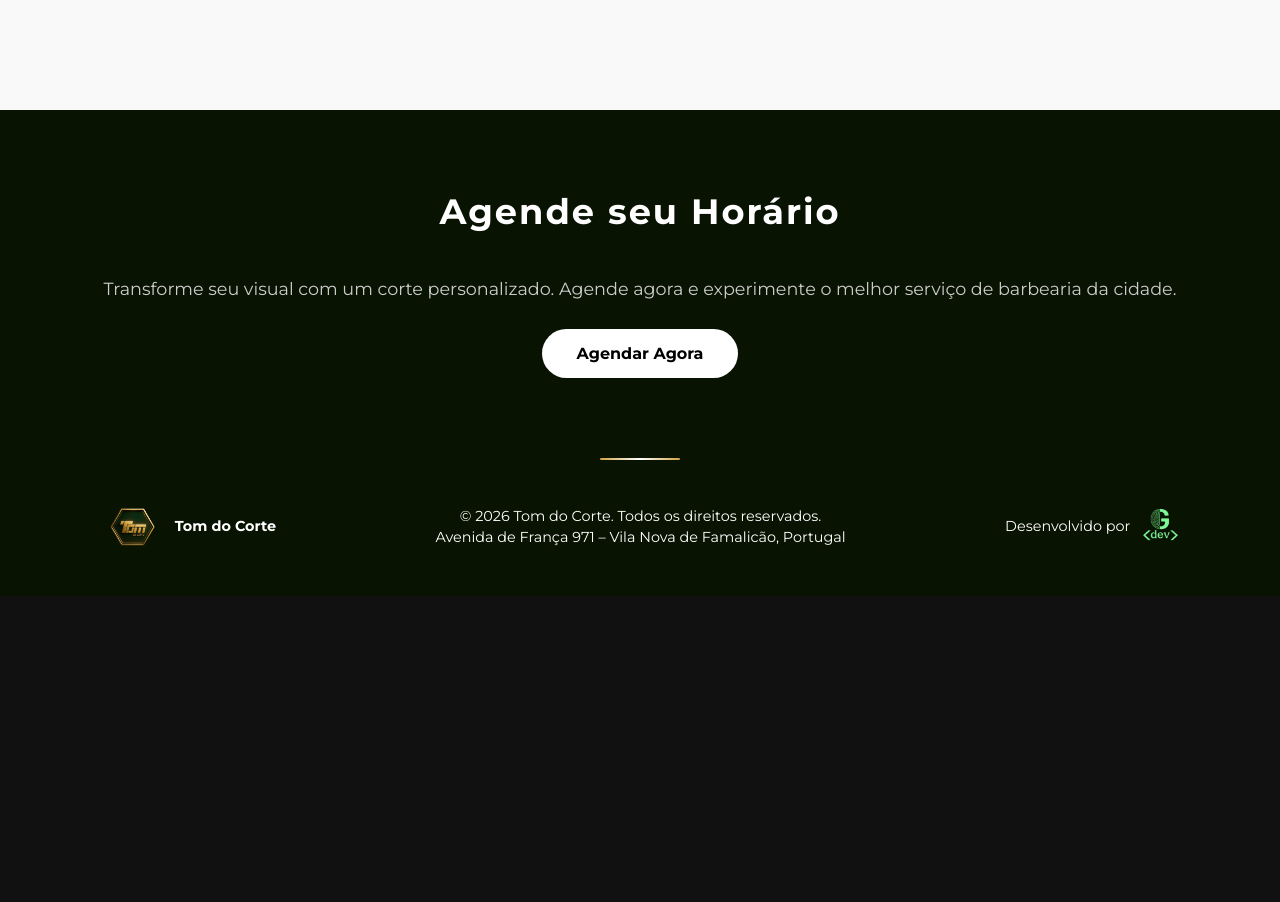
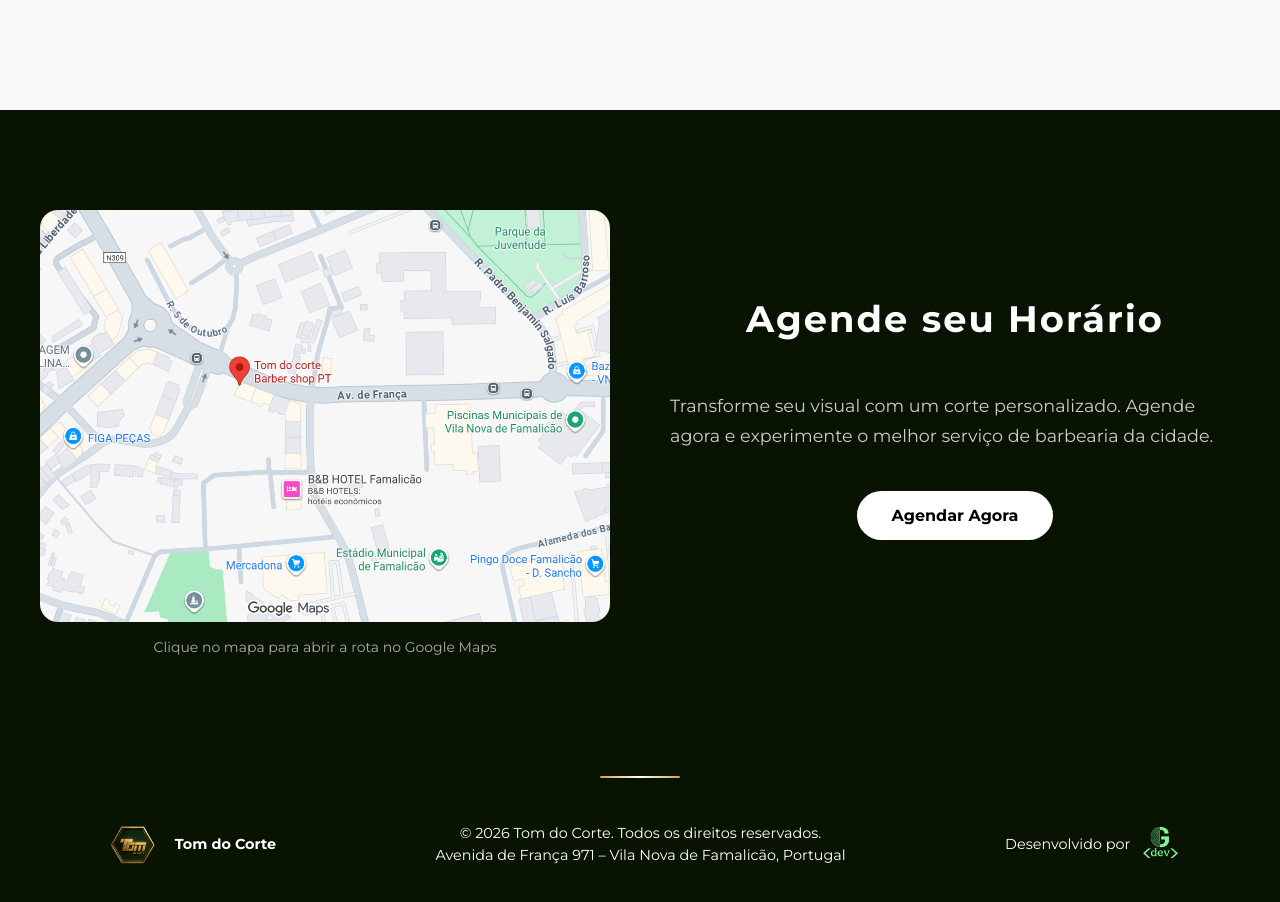
Before and after one commit to GGarbelini/tomDoCorte, a Next.js app: page / in a window 1280 px wide. Shown: the part 2754-3656 px from the top of the page. Before the commit the page ends 3350 px from the top, so only its background shows below. Built offline with nearby package versions, Linux system fonts and the light colour scheme.

Commit message:
feat: adiciona mapa do Google Maps na seção de contato

```diff
--- a/src/components/Contact/Contact.css
+++ b/src/components/Contact/Contact.css
@@ -1,44 +1,103 @@
 .contact {
-  padding: 80px 20px;
+  padding: 100px 20px;
   background-color: #091302;
-  text-align: center;
-  display: flex;
-  flex-direction: column;
-  justify-content: center;
+}
+
+.contact-wrapper {
+  max-width: 1200px;
+  margin: 0 auto;
+  display: grid;
+  grid-template-columns: 1fr 1fr;
+  gap: 60px;
   align-items: center;
 }
 
-.contact h2 {
-  font-size: 2.2rem;
-  margin-bottom: 15px;
-  letter-spacing: 2px;
+/* MAPA */
+.contact-map {
+  display: flex;
+  flex-direction: column;
+  gap: 12px;
 }
 
-.contact p {
-  color: #ccc;
-  margin: 30px;
-  font-size: 1.1rem;
-  text-align: justify;
+.map-image {
+  width: 100%;
+  height: auto;
+  border-radius: 18px;
+  transition: transform 0.4s ease, box-shadow 0.4s ease;
+}
 
+.map-image:hover {
+  transform: scale(1.02);
+  box-shadow: 0 25px 50px rgba(0, 0, 0, 0.6);
+}
+
+.map-hint {
+  font-size: 14px;
+  color: #aaa;
+  text-align: center;
+  margin-bottom: 20px;
 }
 
 
 
+/* INFO */
+
+.contact-info {
+    display: flex;
+    flex-direction: column;
+    justify-content: center;
+    align-items: center;
+}
+.contact-info h2 {
+  font-size: 2.3rem;
+  margin-bottom: 50px;
+  letter-spacing: 2px;
+}
+
+.contact-info p {
+  color: #ccc;
+  font-size: 1.1rem;
+  line-height: 1.7;
+  margin-bottom: 40px;
+}
+
+/* BOTÃO */
 .contact-button {
   display: inline-block;
   padding: 15px 35px;
   background-color: #fff;
-;
-
-
   color: #000;
   font-weight: bold;
   text-decoration: none;
   border-radius: 30px;
   transition: 0.3s ease;
+  margin-bottom: 50px;
 }
 
 .contact-button:hover {
   background-color: #D0A244;
   transform: scale(1.05);
 }
+
+/* MOBILE */
+@media (max-width: 900px) {
+  .contact-wrapper {
+    grid-template-columns: 1fr;
+    text-align: center;
+    display: flex;
+    flex-direction: column-reverse;
+
+  }
+
+  .contact-info {
+    order: 2;
+  }
+
+  .contact-map {
+    order: 1;
+  }
+
+  .contact-info p {
+    text-align: center;
+  }
+}
--- a/src/components/Contact/Contact.js
+++ /dev/null
@@ -1,18 +0,0 @@
-import "./Contact.css";
-
-export default function Contact() {
-  return (
-    <section id="contact" className="contact">
-      <h2>Agende seu Horário</h2>
-      <p>Transforme seu visual com um corte personalizado. Agende agora e experimente o melhor serviço de barbearia da cidade.</p>
-
-      <a
-        href="https://www.fresha.com/pt/a/tom-do-corte-barber-shop-vila-nova-de-famalicao-avenida-de-franca-971-n7xi86pz/booking?menu=true&pId=1312817&cartId=f5a20e12-8c43-4f4e-9ef1-c8f336045fca&fbclid=PAT01DUANOckBleHRuA2FlbQIxMAABpx7OHKU0QCWdOFXI47V029vvvgrwQbASyqGMQDYg1KHvl8_luPKBTD3xgMJp_aem_Xr2AQNy4b3taqblLLlP-AQ"
-        target="_blank"
-        className="contact-button"
-      >
-        Agendar Agora
-      </a>
-    </section>
-  );
-}
--- /dev/null
+++ b/src/components/Contact/Contact.jsx
@@ -0,0 +1,54 @@
+import Image from "next/image";
+import "./Contact.css";
+
+export default function Contact() {
+  return (
+    <section id="contact" className="contact">
+      <div className="contact-wrapper">
+
+        {/* LADO ESQUERDO — MAPA */}
+        <div className="contact-map">
+          <a
+            href="https://www.google.com/maps/dir/?api=1&destination=Avenida+de+França+971+Vila+Nova+de+Famalicão+Portugal"
+            target="_blank"
+            rel="noopener noreferrer"
+          >
+            <Image
+              src="/images/mapa-tom-do-corte.png"
+              alt="Localização da Barbearia Tom do Corte"
+              width={900}
+              height={600}
+              className="map-image"
+            />
+          </a>
+
+          <span className="map-hint">
+            Clique no mapa para abrir a rota no Google Maps
+          </span>
+
+
+        </div>
+
+        {/* LADO DIREITO — TEXTO + CTA */}
+        <div className="contact-info">
+          <h2>Agende seu Horário</h2>
+
+          <p>
+            Transforme seu visual com um corte personalizado.
+            Agende agora e experimente o melhor serviço de barbearia da cidade.
+          </p>
+
+          <a
+            href="https://www.fresha.com/pt/a/tom-do-corte-barber-shop-vila-nova-de-famalicao-avenida-de-franca-971-n7xi86pz/booking?menu=true&pId=1312817&cartId=f5a20e12-8c43-4f4e-9ef1-c8f336045fca"
+            target="_blank"
+            rel="noopener noreferrer"
+            className="contact-button"
+          >
+            Agendar Agora
+          </a>
+        </div>
+
+      </div>
+    </section>
+  );
+}
```
Also changed, not shown: public/images/mapa-tom-do-corte.png (added).
